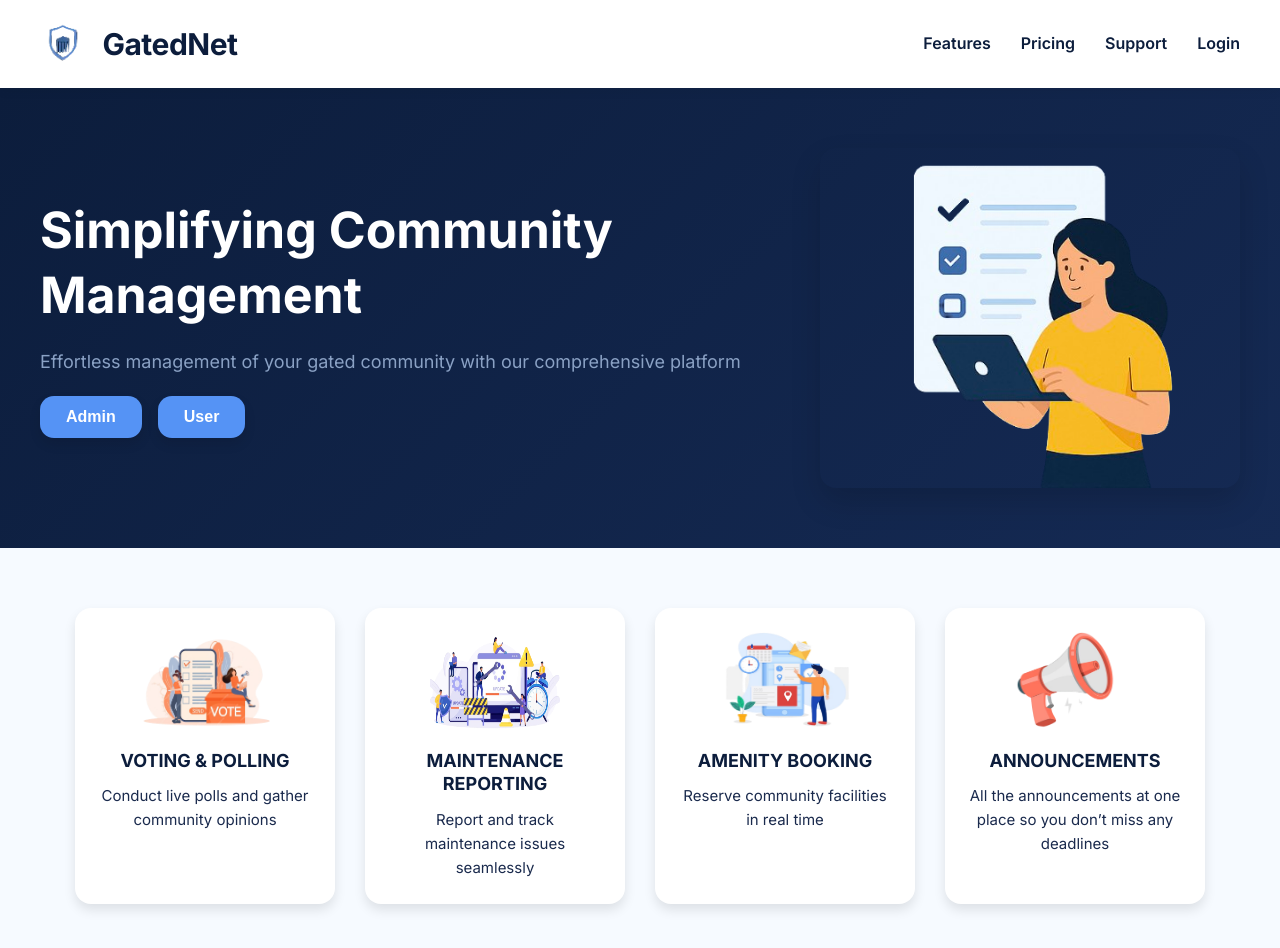
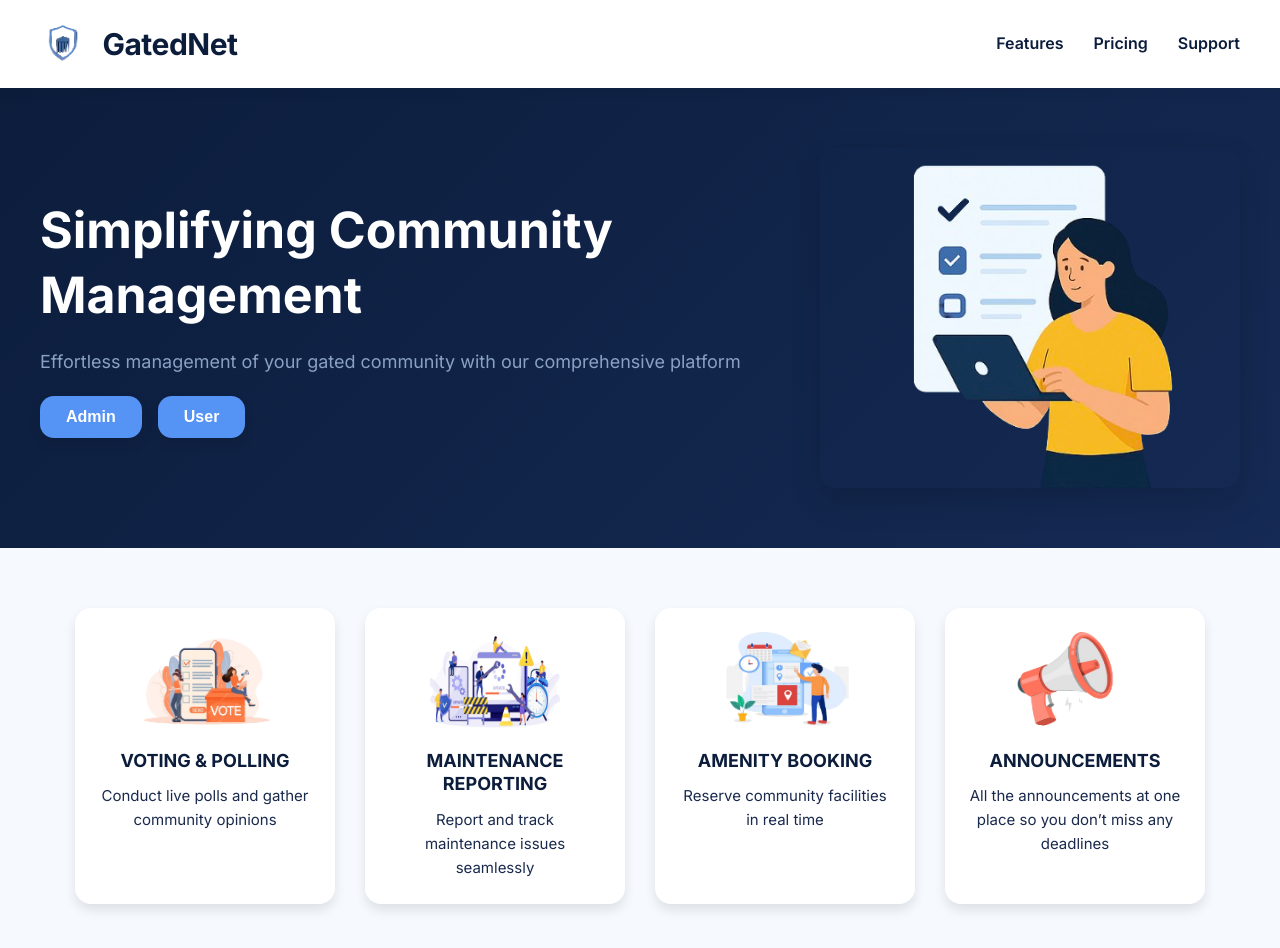
Before and after one commit to the-ivii/GATEDNET, a React (Create React App) app in the folder landing-page/: page / in a window 1280 px wide. Shown: the top 948 px of the page. Built offline with nearby package versions, Linux system fonts and the light colour scheme.

Commit message:
Remove Login button from Landing Panel

```diff
--- a/landing-page/src/components/Header.jsx
+++ b/landing-page/src/components/Header.jsx
@@ -13,7 +13,6 @@ const Header = () => {
           <li>Features</li>
           <li>Pricing</li>
           <li>Support</li>
-          <li>Login</li>
         </ul>
       </nav>
     </header>
--- a/landing-page/src/styles.css
+++ b/landing-page/src/styles.css
@@ -214,12 +214,30 @@ header nav ul li:hover::after {
   Features Section
 =====================*/
 .features-section {
+  position: relative;
   background-color: var(--color-light);
   padding: 6rem 4rem;
   display: flex;
   flex-wrap: wrap;
   justify-content: center;
   gap: 3rem;
+  overflow: hidden;
+  z-index: 1;
+}
+
+.features-section::before {
+  content: "";
+  position: absolute;
+  top: 0;
+  left: 0;
+  width: 100%;
+  height: 100%;
+  background-image:
+    repeating-linear-gradient(45deg, #ffffff 0 2px, transparent 2px 20px),
+    repeating-linear-gradient(-45deg, #ffffff 0 2px, transparent 2px 20px);
+  opacity: 0.06;
+  pointer-events: none;
+  z-index: 0;
 }
 
 .feature-card {
@@ -232,6 +250,8 @@ header nav ul li:hover::after {
   transition: all 0.4s ease;
   position: relative;
   overflow: hidden;
+  z-index: 2;
+  animation: fadeInUp 0.8s ease forwards;
 }
 
 .feature-card::before {
@@ -262,6 +282,7 @@ header nav ul li:hover::after {
   height: 48px;
   margin-bottom: 1.6rem;
   transition: transform 0.4s ease, filter 0.3s ease;
+  animation: float 3s ease-in-out infinite;
 }
 
 .feature-card:hover img {
@@ -305,6 +326,16 @@ header nav ul li:hover::after {
 @keyframes lightSweep {
   from { transform: rotate(25deg) translateX(-60%); }
   to { transform: rotate(25deg) translateX(60%); }
+}
+
+@keyframes fadeInUp {
+  from { opacity: 0; transform: translateY(40px); }
+  to { opacity: 1; transform: translateY(0); }
+}
+
+@keyframes float {
+  0%, 100% { transform: translateY(0); }
+  50% { transform: translateY(-6px); }
 }
 
 /*=====================
```
